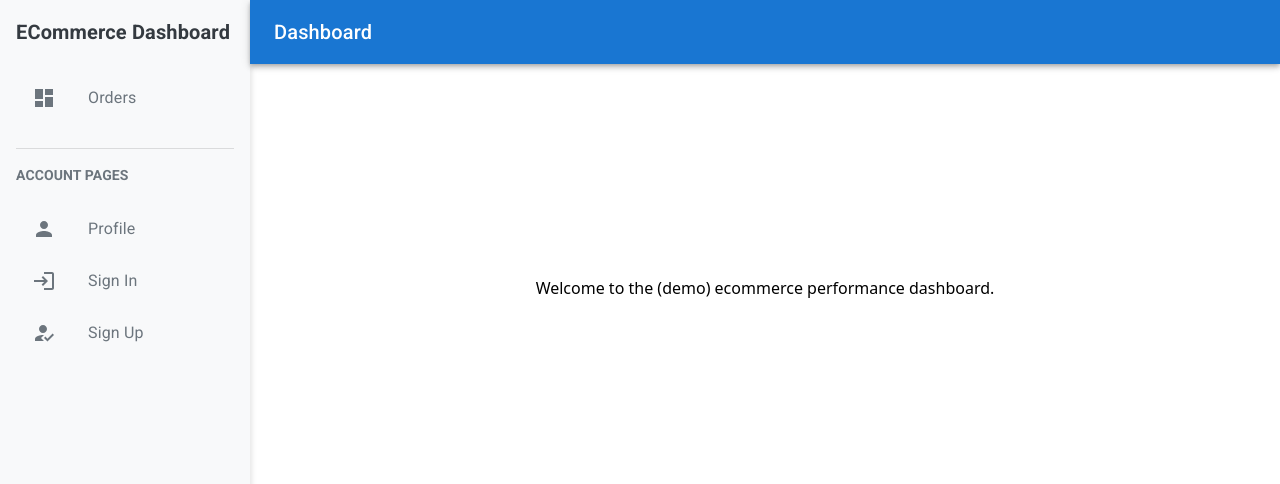
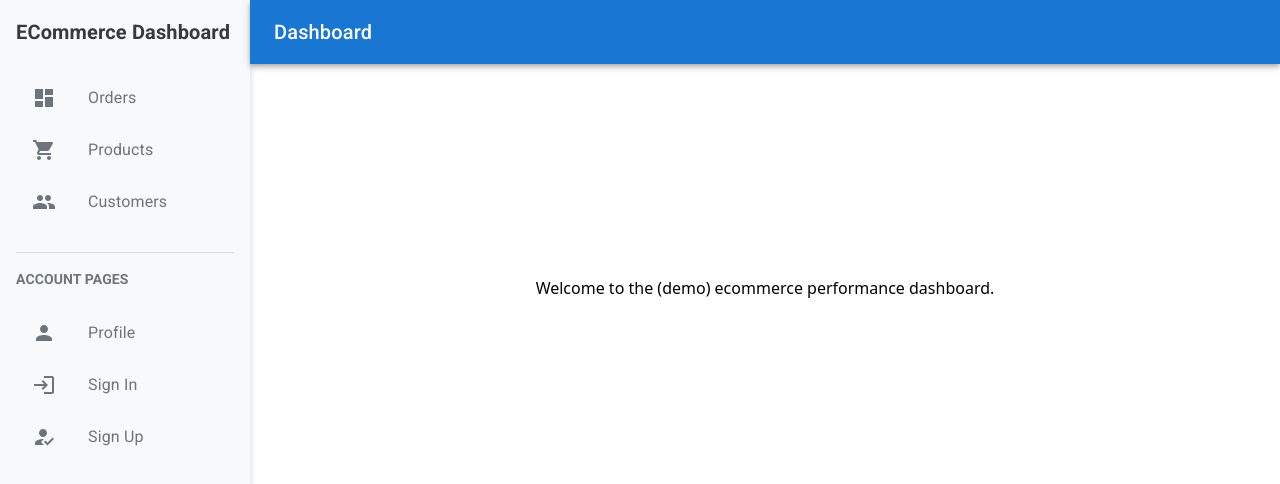
Before and after one commit to amhoba2014/e-commerce-order-tracking-and-performance-dashboard, a Next.js app in the folder frontend/assets/: page / in a window 1280 px wide. Shown: the top 484 px of the page. Built offline with nearby package versions, Linux system fonts and the light colour scheme.

Commit message:
updated sidebar

```diff
--- a/frontend/assets/components/sidebar.tsx
+++ b/frontend/assets/components/sidebar.tsx
@@ -1,15 +1,13 @@
-import React from 'react'
-import Link from 'next/link'
-import { Typography, List, ListItem, ListItemIcon, ListItemText, Divider, ButtonBase } from '@mui/material'
-import { styled } from '@mui/material/styles'
-import DashboardIcon from '@mui/icons-material/Dashboard'
-import TableChartIcon from '@mui/icons-material/TableChart'
-import CreditCardIcon from '@mui/icons-material/CreditCard'
-import ViewInArIcon from '@mui/icons-material/ViewInAr'
-import LanguageIcon from '@mui/icons-material/Language'
-import PersonIcon from '@mui/icons-material/Person'
-import LoginIcon from '@mui/icons-material/Login'
-import HowToRegIcon from '@mui/icons-material/HowToReg'
+import React from 'react';
+import Link from 'next/link';
+import { Typography, List, ListItem, ListItemIcon, ListItemText, Divider, ButtonBase } from '@mui/material';
+import { styled } from '@mui/material/styles';
+import DashboardIcon from '@mui/icons-material/Dashboard';
+import ShoppingCartIcon from '@mui/icons-material/ShoppingCart'; // Import for Products
+import PeopleIcon from '@mui/icons-material/People'; // Import for Customers
+import PersonIcon from '@mui/icons-material/Person';
+import LoginIcon from '@mui/icons-material/Login';
+import HowToRegIcon from '@mui/icons-material/HowToReg';
 
 // Define a styled button with hover effects
 const SidebarButton = styled(ButtonBase)(({ theme }) => ({
@@ -27,100 +25,109 @@ const SidebarButton = styled(ButtonBase)(({ theme }) => ({
   '&:hover': {
     backgroundColor: '#e9ecef',
     boxShadow: '0 4px 10px rgba(0, 0, 0, 0.15)',
-    color: '#495057'
-  }
-}))
+    color: '#495057',
+  },
+}));
 
 export default function Sidebar() {
-
   return (
-    <div style={{
+    <div
+      style={{
         width: '250px',
         height: '100vh',
         backgroundColor: '#f8f9fa',
         padding: '16px',
-      boxShadow: '2px 0 5px rgba(0, 0, 0, 0.1)'
-    }}>
-      <Typography variant="h6" style={{
+        boxShadow: '2px 0 5px rgba(0, 0, 0, 0.1)',
+      }}
+    >
+      <Typography
+        variant="h6"
+        style={{
           marginBottom: '16px',
           fontWeight: 'bold',
-        color: '#343a40'
-      }}>
+          color: '#343a40',
+        }}
+      >
         ECommerce Dashboard
       </Typography>
 
       <List>
-        <Link href={"/orders"}>
+        <Link href="/orders" passHref>
           <ListItem disablePadding>
             <SidebarButton>
-              <ListItemIcon><DashboardIcon style={{ color: '#6c757d' }} /></ListItemIcon>
+              <ListItemIcon>
+                <DashboardIcon style={{ color: '#6c757d' }} />
+              </ListItemIcon>
               <ListItemText primary="Orders" />
             </SidebarButton>
           </ListItem>
         </Link>
 
-        {/* <ListItem disablePadding>
-          <SidebarButton onClick={() => handleNavigation('/tables')}>
-            <ListItemIcon><TableChartIcon style={{ color: '#6c757d' }} /></ListItemIcon>
-            <ListItemText primary="Tables" />
+        <Link href="/products" passHref>
+          <ListItem disablePadding>
+            <SidebarButton>
+              <ListItemIcon>
+                <ShoppingCartIcon style={{ color: '#6c757d' }} />
+              </ListItemIcon>
+              <ListItemText primary="Products" />
             </SidebarButton>
           </ListItem>
+        </Link>
 
+        <Link href="/customers" passHref>
           <ListItem disablePadding>
-          <SidebarButton onClick={() => handleNavigation('/billing')}>
-            <ListItemIcon><CreditCardIcon style={{ color: '#6c757d' }} /></ListItemIcon>
-            <ListItemText primary="Billing" />
+            <SidebarButton>
+              <ListItemIcon>
+                <PeopleIcon style={{ color: '#6c757d' }} />
+              </ListItemIcon>
+              <ListItemText primary="Customers" />
             </SidebarButton>
           </ListItem>
-
-        <ListItem disablePadding>
-          <SidebarButton onClick={() => handleNavigation('/virtual-reality')}>
-            <ListItemIcon><ViewInArIcon style={{ color: '#6c757d' }} /></ListItemIcon>
-            <ListItemText primary="Virtual Reality" />
-          </SidebarButton>
-        </ListItem>
-
-        <ListItem disablePadding>
-          <SidebarButton onClick={() => handleNavigation('/rtl')}>
-            <ListItemIcon><LanguageIcon style={{ color: '#6c757d' }} /></ListItemIcon>
-            <ListItemText primary="RTL" />
-          </SidebarButton>
-        </ListItem> */}
+        </Link>
       </List>
 
       <Divider style={{ margin: '16px 0' }} />
 
-      <Typography variant="subtitle2" style={{
+      <Typography
+        variant="subtitle2"
+        style={{
           marginBottom: '8px',
           fontWeight: 'bold',
           color: '#6c757d',
-        textTransform: 'uppercase'
-      }}>
+          textTransform: 'uppercase',
+        }}
+      >
         Account Pages
       </Typography>
 
       <List>
         <ListItem disablePadding>
           <SidebarButton>
-            <ListItemIcon><PersonIcon style={{ color: '#6c757d' }} /></ListItemIcon>
+            <ListItemIcon>
+              <PersonIcon style={{ color: '#6c757d' }} />
+            </ListItemIcon>
             <ListItemText primary="Profile" />
           </SidebarButton>
         </ListItem>
 
         <ListItem disablePadding>
           <SidebarButton>
-            <ListItemIcon><LoginIcon style={{ color: '#6c757d' }} /></ListItemIcon>
+            <ListItemIcon>
+              <LoginIcon style={{ color: '#6c757d' }} />
+            </ListItemIcon>
             <ListItemText primary="Sign In" />
           </SidebarButton>
         </ListItem>
 
         <ListItem disablePadding>
           <SidebarButton>
-            <ListItemIcon><HowToRegIcon style={{ color: '#6c757d' }} /></ListItemIcon>
+            <ListItemIcon>
+              <HowToRegIcon style={{ color: '#6c757d' }} />
+            </ListItemIcon>
             <ListItemText primary="Sign Up" />
           </SidebarButton>
         </ListItem>
       </List>
     </div>
-  )
+  );
 }
```
Lines whose indentation alone changed are shown as unchanged.
